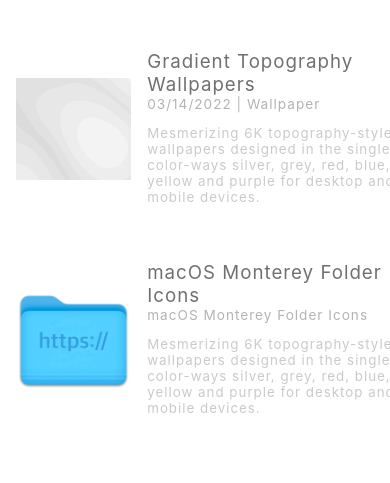
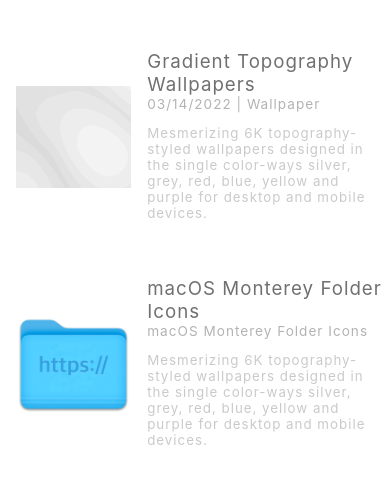
Before and after one commit to travistrotto/mobile-designs, a plain HTML site: page index.html in a window 390 px wide. Shown: the part 439-922 px from the top of the page. Drawn offline with Linux system fonts and the light colour scheme.

Commit message:
iPhone list description fix

```diff
--- a/styles.css
+++ b/styles.css
@@ -100,10 +100,9 @@
 /* List of Items */
 .list {
   max-width: 1400px;
-  /* margin: 20px auto; */
+  overflow-wrap: break-word;
   margin-left: 0;
   padding-inline-start: 0px;
-  /* color: white; */
 
 
 }
@@ -129,6 +128,8 @@
   text-decoration: underline;
 }
 .list-description {
+  width: 85%;
+  overflow-wrap: break-word;
   font-size: smaller;
   color: #cacaca;
 }
```
